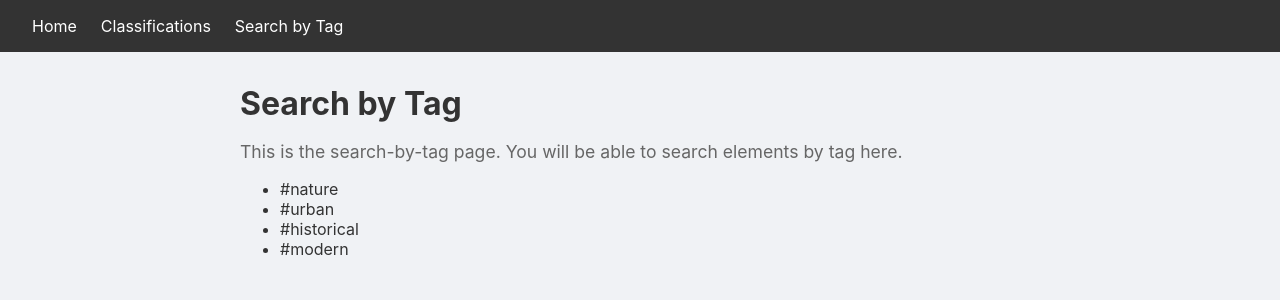
After one commit to geourjoa/random-project, a Flask app: page /search-by-tag in a window 1280 px wide. The commit adds this page. Shown: the top 300 px of the page. Run offline with Flask 3, Linux system fonts and the light colour scheme.

Commit message:
Add dumb page

```diff
--- a/app/routes.py
+++ b/app/routes.py
@@ -6,3 +6,13 @@ main = Blueprint("main", __name__)
 @main.route("/")
 def index():
     return render_template("index.html")
+
+
+@main.route("/classifications")
+def classifications():
+    return render_template("classifications.html")
+
+
+@main.route("/search-by-tag")
+def search_by_tag():
+    return render_template("search_by_tag.html")
--- /dev/null
+++ b/app/templates/base.html
@@ -0,0 +1,53 @@
+<!DOCTYPE html>
+<html lang="en">
+<head>
+    <meta charset="UTF-8">
+    <meta name="viewport" content="width=device-width, initial-scale=1.0">
+    <title>{% block title %}Flask App{% endblock %}</title>
+    <style>
+        body {
+            font-family: -apple-system, BlinkMacSystemFont, "Segoe UI", Roboto, sans-serif;
+            margin: 0;
+            background-color: #f0f2f5;
+            color: #333;
+        }
+        nav {
+            background-color: #333;
+            padding: 1rem 2rem;
+            display: flex;
+            gap: 1.5rem;
+        }
+        nav a {
+            color: #fff;
+            text-decoration: none;
+            font-size: 1rem;
+        }
+        nav a:hover {
+            text-decoration: underline;
+        }
+        .container {
+            max-width: 800px;
+            margin: 2rem auto;
+            padding: 0 1rem;
+        }
+        h1 {
+            font-size: 2rem;
+            margin-bottom: 0.5rem;
+        }
+        p {
+            font-size: 1.1rem;
+            color: #666;
+        }
+    </style>
+</head>
+<body>
+    <nav>
+        <a href="{{ url_for('main.index') }}">Home</a>
+        <a href="{{ url_for('main.classifications') }}">Classifications</a>
+        <a href="{{ url_for('main.search_by_tag') }}">Search by Tag</a>
+    </nav>
+    <div class="container">
+        {% block content %}{% endblock %}
+    </div>
+</body>
+</html>
--- /dev/null
+++ b/app/templates/search_by_tag.html
@@ -0,0 +1,14 @@
+{% extends "base.html" %}
+
+{% block title %}Search by Tag{% endblock %}
+
+{% block content %}
+    <h1>Search by Tag</h1>
+    <p>This is the search-by-tag page. You will be able to search elements by tag here.</p>
+    <ul>
+        <li>#nature</li>
+        <li>#urban</li>
+        <li>#historical</li>
+        <li>#modern</li>
+    </ul>
+{% endblock %}
```
Also changed, not shown: app/templates/classifications.html (added, +13 -0 lines), app/templates/index.html (+8 -37 lines).
